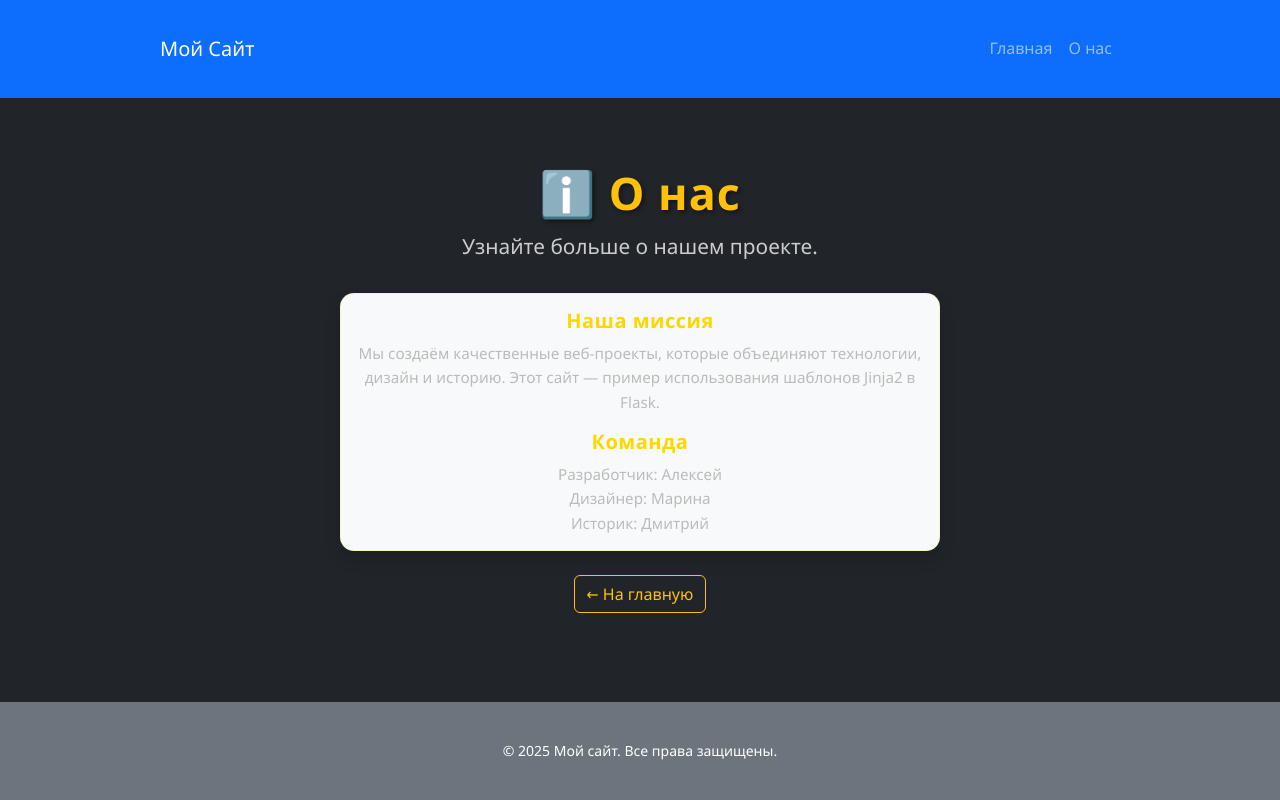
After one commit to Huch-gif/knyaz-vladimir-flask-app, a Flask app: template templates/about.html in a window 1280 px wide. The commit adds this page. Run offline with Flask 3, Linux system fonts and the light colour scheme; the template is opened without the code that fills it, so the values that code supplies are empty.

Commit message:
feat: initial commit — Flask-сайт «нязь ладимир» с Jinja2 и Bootstrap

```diff
--- /dev/null
+++ b/templates/about.html
@@ -0,0 +1,31 @@
+<!-- templates/about.html -->
+{% extends "shablon.html" %}
+
+{% block title %}О нас — Мой сайт{% endblock %}
+
+{% block content %}
+<div class="container my-5">
+    <h1 class="text-center text-warning">ℹ️ О нас</h1>
+    <p class="text-center lead">Узнайте больше о нашем проекте.</p>
+
+    <div class="card bg-light text-dark mx-auto shadow" style="max-width: 600px;">
+        <div class="card-body">
+            <h5 class="card-title">Наша миссия</h5>
+            <p class="card-text">
+                Мы создаём качественные веб-проекты, которые объединяют технологии, дизайн и историю.
+                Этот сайт — пример использования шаблонов Jinja2 в Flask.
+            </p>
+            <h5 class="card-title">Команда</h5>
+            <p class="card-text">
+                Разработчик: Алексей<br>
+                Дизайнер: Марина<br>
+                Историк: Дмитрий
+            </p>
+        </div>
+    </div>
+
+    <div class="text-center mt-4">
+        <a href="{{ url_for('home') }}" class="btn btn-outline-warning">← На главную</a>
+    </div>
+</div>
+{% endblock %}
--- /dev/null
+++ b/templates/shablon.html
@@ -0,0 +1,57 @@
+<!-- templates/shablon.html -->
+<!DOCTYPE html>
+<html lang="ru">
+<head>
+    <meta charset="UTF-8">
+    <meta name="viewport" content="width=device-width, initial-scale=1">
+    <title>{% block title %}Мой сайт{% endblock %}</title>
+
+    <!-- Подключаем Bootstrap CSS -->
+    <link href="https://cdn.jsdelivr.net/npm/bootstrap@5.3.3/dist/css/bootstrap.min.css" rel="stylesheet">
+
+    <!-- Собственный CSS -->
+    <link rel="stylesheet" href="{{ url_for('static', filename='css/style.css') }}">
+
+    <!-- Favicon -->
+    <link rel="shortcut icon" href="{{ url_for('static', filename='favicon.ico') }}">
+</head>
+<body class="bg-dark text-light d-flex flex-column min-vh-100">
+
+    <!-- Шапка сайта -->
+    <nav class="navbar navbar-expand-lg navbar-dark bg-primary">
+        <div class="container">
+            <a class="navbar-brand" href="{{ url_for('home') }}">Мой Сайт</a>
+            <button class="navbar-toggler" type="button" data-bs-toggle="collapse" data-bs-target="#navbarNav">
+                <span class="navbar-toggler-icon"></span>
+            </button>
+            <div class="collapse navbar-collapse" id="navbarNav">
+                <ul class="navbar-nav ms-auto">
+                    <li class="nav-item">
+                        <a class="nav-link" href="{{ url_for('home') }}">Главная</a>
+                    </li>
+                    <li class="nav-item">
+                        <a class="nav-link" href="{{ url_for('about') }}">О нас</a>
+                    </li>
+                </ul>
+            </div>
+        </div>
+    </nav>
+
+    <!-- Основной контент -->
+    <main class="flex-grow-1">
+        {% block content %}
+        <!-- Сюда будет вставляться контент -->
+        {% endblock %}
+    </main>
+
+    <!-- Футер -->
+    <footer class="footer bg-secondary text-white py-3 mt-auto">
+        <div class="container text-center">
+            <small>&copy; 2025 Мой сайт. Все права защищены.</small>
+        </div>
+    </footer>
+
+    <!-- Bootstrap JS -->
+    <script src="https://cdn.jsdelivr.net/npm/bootstrap@5.3.3/dist/js/bootstrap.bundle.min.js"></script>
+</body>
+</html>
```
Also changed, not shown: app.py (+12 -3 lines), templates/base.html (+44 -3 lines), templates/characters.html (+30 -21 lines), templates/home.html (added, +26 -0 lines), templates/index.html (+4 -3 lines), 1 other file.
